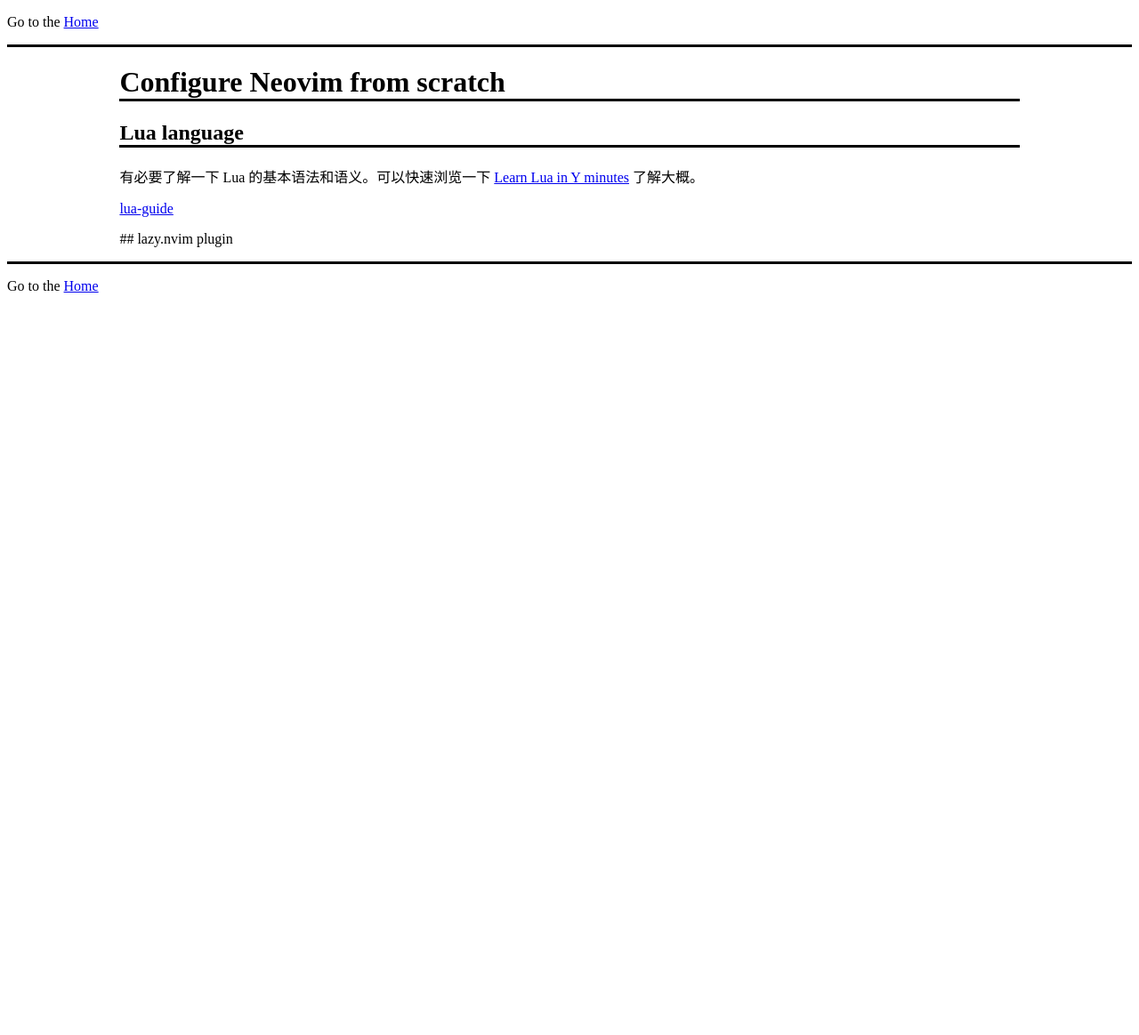
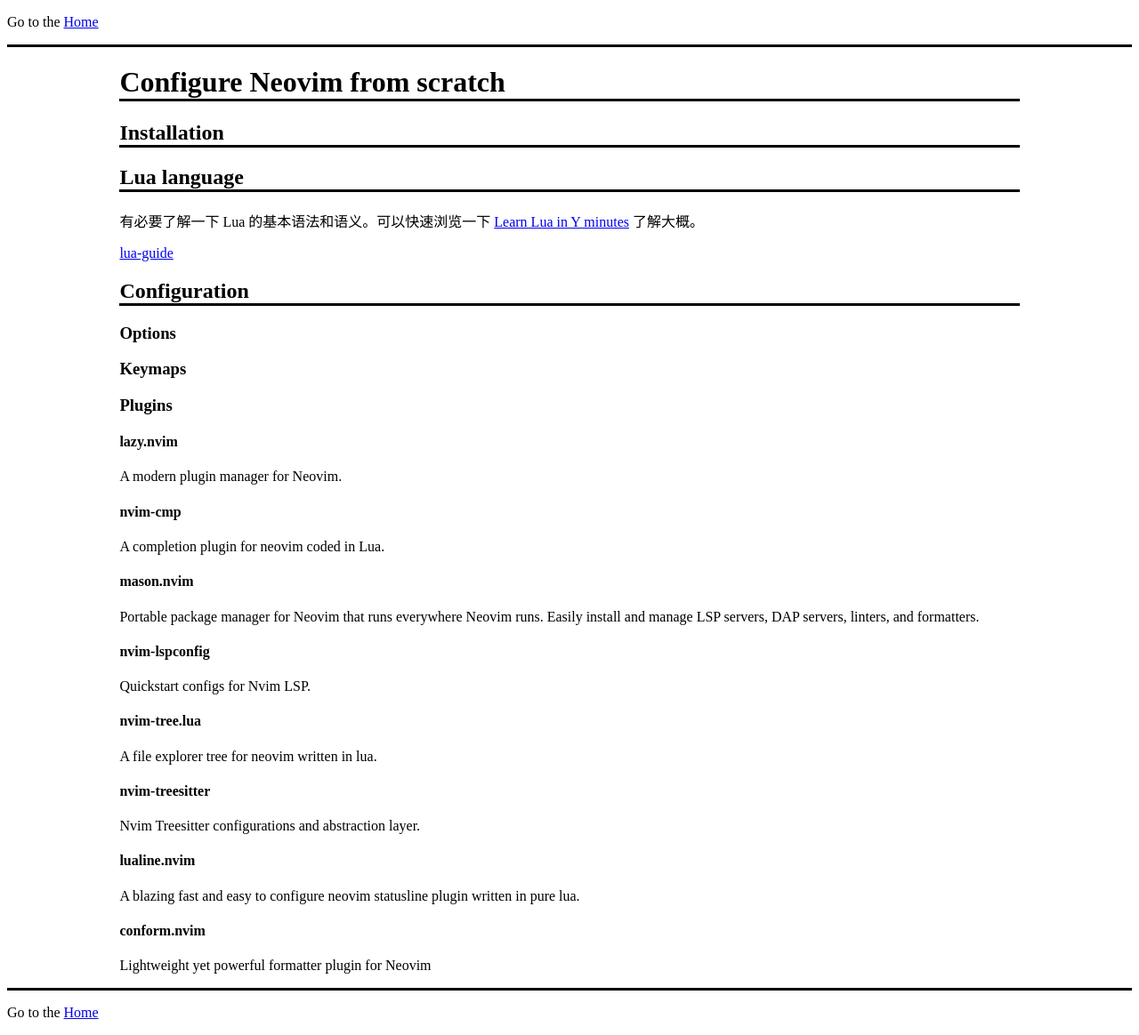
Before and after one commit to WGZ-W/wgz-w.github.io, a Jekyll site: the page built from _posts/Vim/2024-10-11-nvim.md, in a window 1280 px wide. Shown: the whole page at 89% size. Built offline with Jekyll 4.4.1, drawn with Linux system fonts in a browser that asks for light colours; before the commit the page ends 900 px from its top, so only the background shows below that.

Commit message:
write the configuration for nvim

```diff
--- a/_posts/Vim/2024-10-11-nvim.md
+++ b/_posts/Vim/2024-10-11-nvim.md
@@ -5,7 +5,7 @@
 ---
 
 # Configure Neovim from scratch
-
+## Installation
 ## Lua language
 有必要了解一下 Lua 的基本语法和语义。可以快速浏览一下
 [Learn Lua in Y minutes](https://learnxinyminutes.com/docs/lua/)
@@ -13,5 +13,36 @@
 
 [lua-guide](https://neovim.io/doc/user/lua-guide.html#lua-guide)
 
-##
-lazy.nvim plugin
+## Configuration
+### Options
+
+### Keymaps
+
+### Plugins
+
+#### lazy.nvim
+A modern plugin manager for Neovim.
+
+#### nvim-cmp
+A completion plugin for neovim coded in Lua.
+
+#### mason.nvim
+Portable package manager for Neovim that runs
+everywhere Neovim runs. Easily install and manage
+LSP servers, DAP servers, linters, and formatters.
+
+#### nvim-lspconfig
+Quickstart configs for Nvim LSP.
+
+#### nvim-tree.lua
+A file explorer tree for neovim written in lua.
+
+#### nvim-treesitter
+Nvim Treesitter configurations and abstraction layer.
+
+#### lualine.nvim
+A blazing fast and easy to configure neovim statusline
+plugin written in pure lua.
+
+#### conform.nvim
+Lightweight yet powerful formatter plugin for Neovim
```
